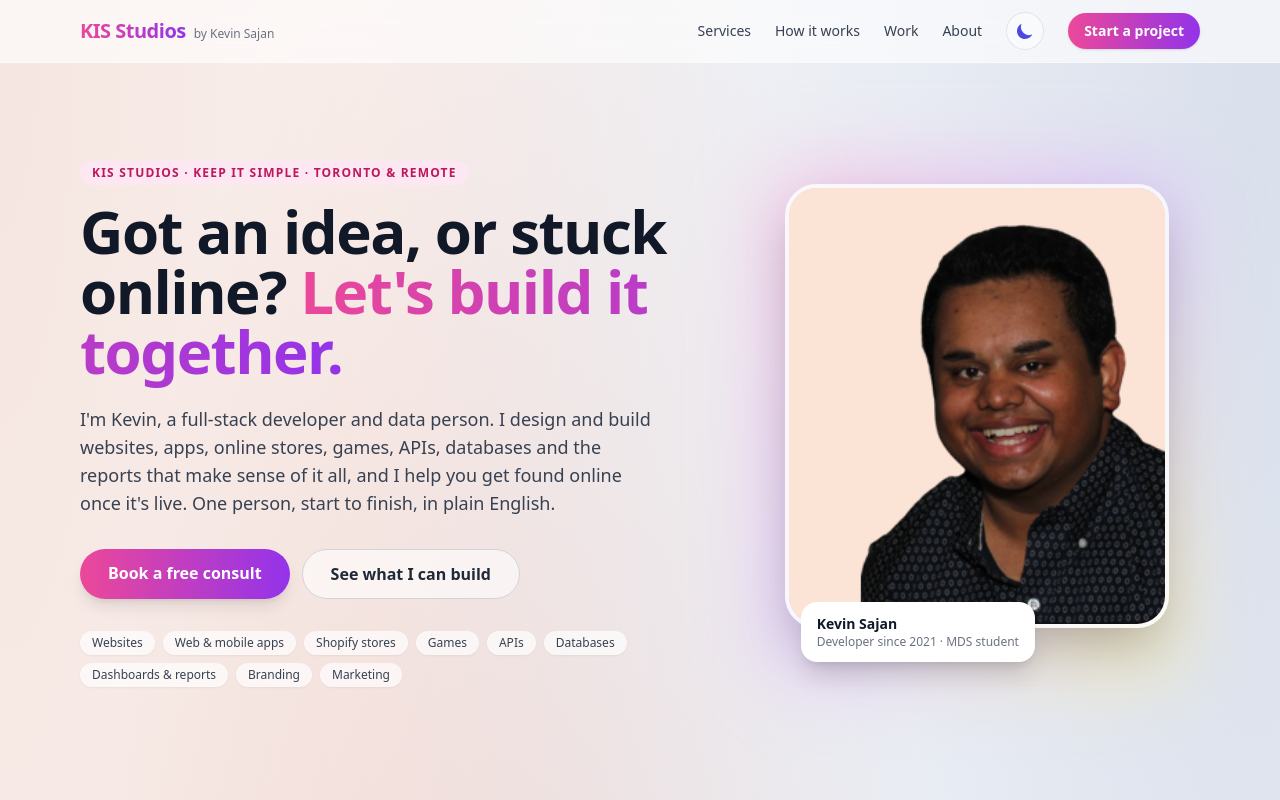
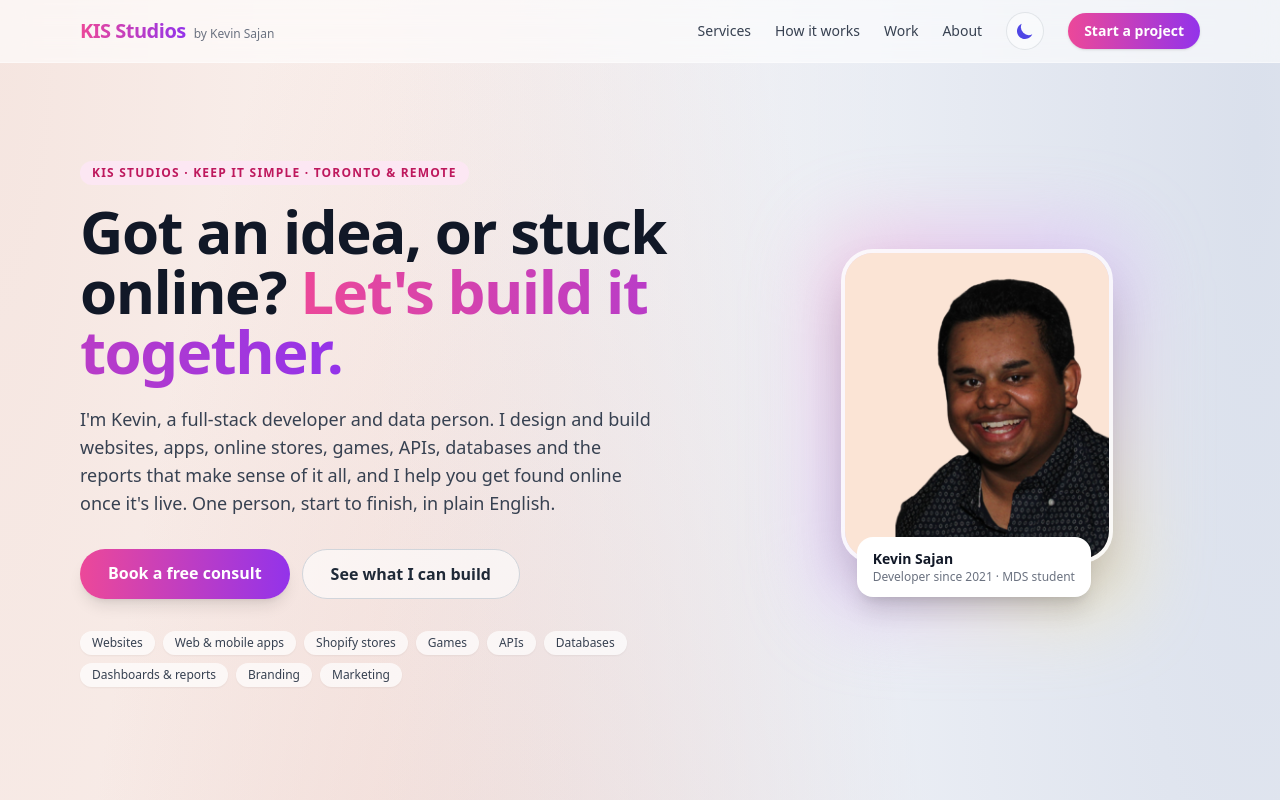
Before and after one commit to kevsaj/Portfolio-Next, a Next.js app: page / in a window 1280 px wide. Shown: the top 800 px of the page. Built offline with nearby package versions, Linux system fonts and the light colour scheme; a web font is replaced by a local one.

Commit message:
Make homepage hero photo smaller

```diff
--- a/components/home/Hero.tsx
+++ b/components/home/Hero.tsx
@@ -34,7 +34,7 @@ export default function Hero() {
                         ))}
                     </ul>
                 </div>
-                <div className="relative mx-auto w-64 md:w-full md:max-w-sm">
+                <div className="relative mx-auto w-52 md:w-full md:max-w-[17rem]">
                     <div className="absolute -inset-4 rounded-[2.5rem] bg-gradient-to-br from-pink-300 via-purple-300 to-yellow-200 opacity-60 blur-2xl dark:from-pink-700 dark:via-purple-800 dark:to-indigo-800" aria-hidden="true" />
                     <div className="relative overflow-hidden rounded-[2rem] border-4 border-white/80 shadow-2xl dark:border-gray-700">
                         <Image src="/self.png" alt="Kevin Sajan" width={480} height={480} className="h-auto w-full object-cover" priority />
```
